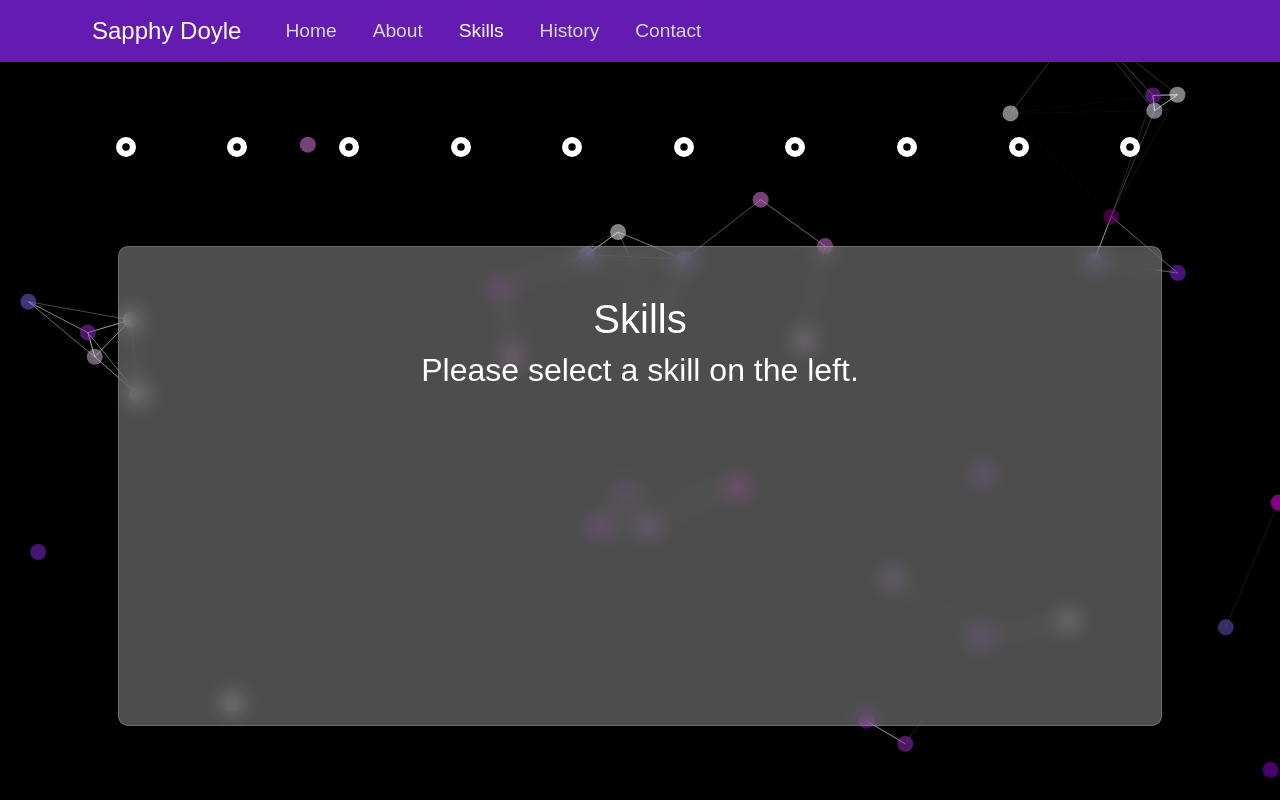
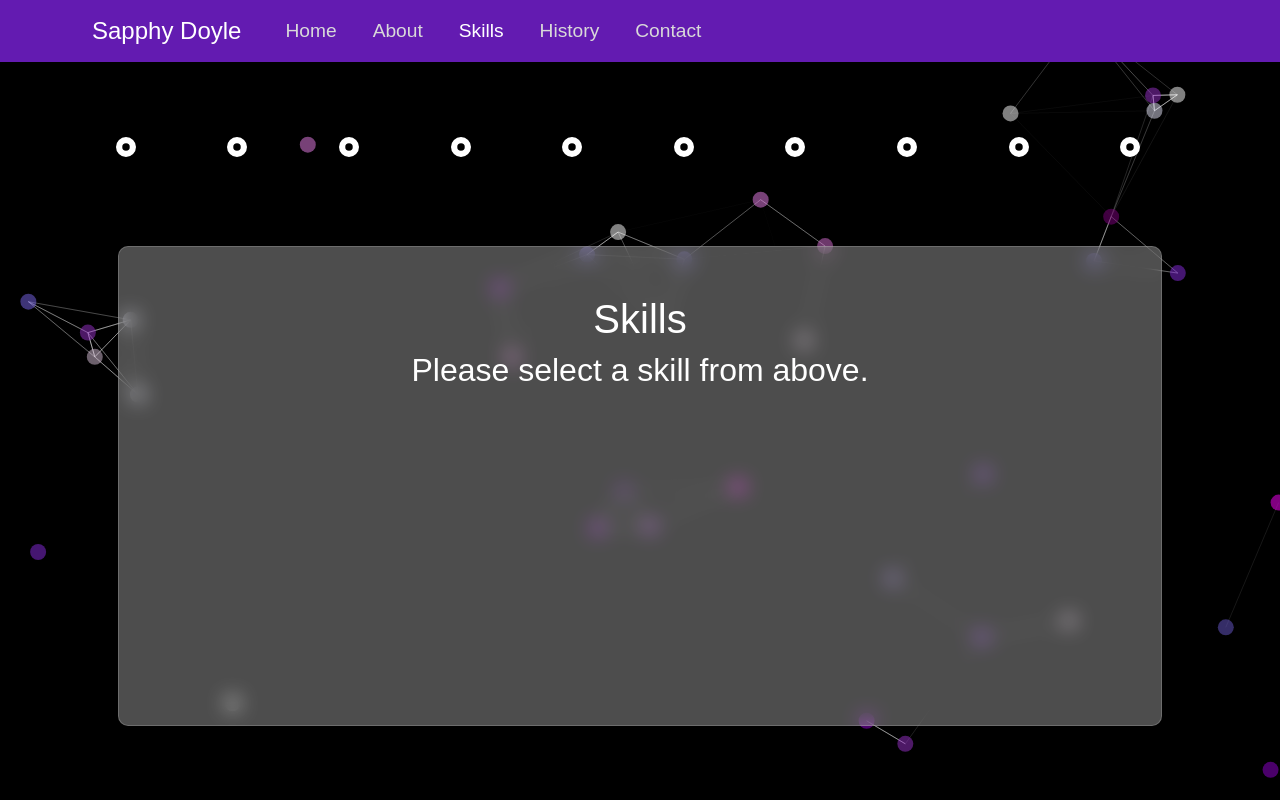
Before and after one commit to Terafora/Sapphy-Doyle-Profile-Site, a React (Create React App) app: page /skills in a window 1280 px wide. Built offline with nearby package versions, Linux system fonts and the light colour scheme; the HTML template or start-up script is replaced by a standard one; a web font is replaced by a local one.

Commit message:
Correct selectSkill text

```diff
--- a/src/components/Skills.js
+++ b/src/components/Skills.js
@@ -143,7 +143,7 @@ export default function Skills() {
     const selectSkill = (
         <div className="glassbg skills-desc py-5 px-5">
             <h1 className="text-white text-center">Skills</h1>
-            <h2 className="text-white text-center">Please select a skill on the left.</h2>
+            <h2 className="text-white text-center">Please select a skill from above.</h2>
         </div>
     )
 
```
